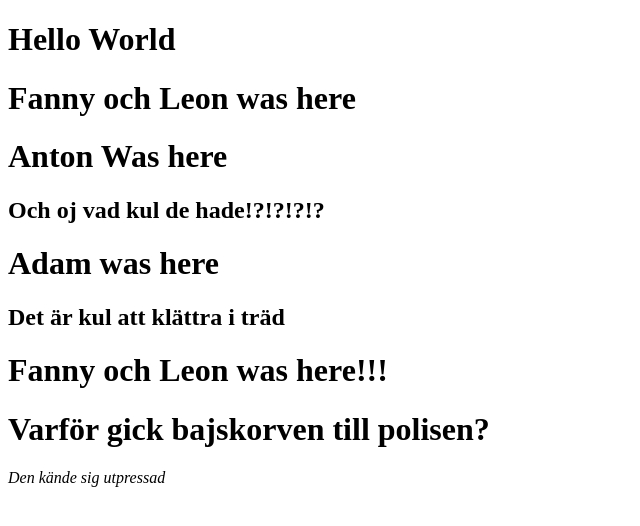
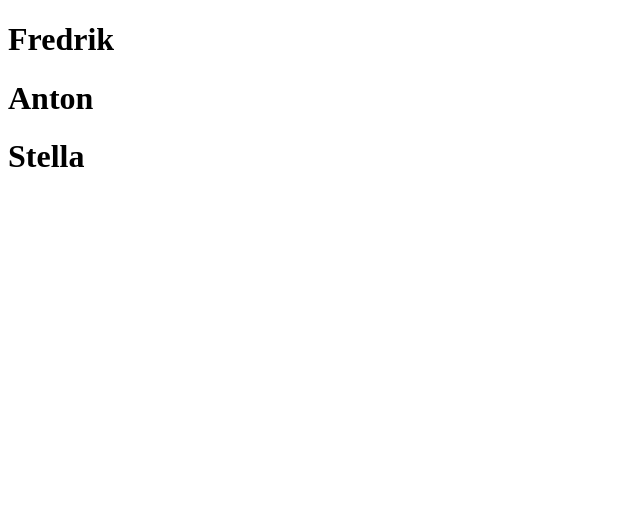
Before and after one commit to fredrik97nilsson/developsio, a React (Create React App) app: page / in a window 1280 px wide. Shown: the top 526 px of the page, without its empty margins (0-640 px from the left). Built offline with nearby package versions, Linux system fonts and the light colour scheme; the HTML template or start-up script is replaced by a standard one.

Commit message:
Start till struktur

```diff
--- a/src/App.js
+++ b/src/App.js
@@ -1,20 +1,9 @@
+import StartPage from './Components/StartPage';
 
 function App() {
   return (
     <div className="App">
-      <h1>Hello World</h1>
-
-      <h1>Fanny och Leon was here</h1>
-      <h1>Anton Was here</h1>
-
-      <h2>
-        Och oj vad kul de hade!?!?!?!?
-      </h2>
-      <h1>Adam was here</h1>
-      <h2>Det är kul att klättra i träd</h2>
-      <h1>Fanny och Leon was here!!!</h1>
-      <h1>Varför gick bajskorven till polisen?</h1>
-      <p style={{fontStyle: "italic"}}>Den kände sig utpressad</p>
+      <StartPage/>
     </div>
   );
 }
--- /dev/null
+++ b/src/Components/StartPage.js
@@ -0,0 +1,16 @@
+import React from 'react';
+
+
+const testList=['Fredrik','Anton','Stella']
+
+function StartPage() {
+    return (
+        <div>
+            {testList.map((name)=><h1>{name}</h1>)}
+
+        </div>
+
+    );
+}
+
+export default StartPage;
```
Also changed, not shown: src/Components/HomePage/HomePage.js (added, +11 -0 lines), src/Components/LoginPage/LoginPage.js (added, +9 -0 lines), src/Components/LoginPage/CreateProfile/CreateProfile.js (added), src/Components/LoginPage/LoggingInPage/LoggingInPage.js (added), src/Components/UI/Button/Button.js (added), src/Components/UI/Button/Button.module.css (added), src/Components/UI/InputField/InputField.js (added), src/Components/UI/InputField/InputField.module.css (added).
